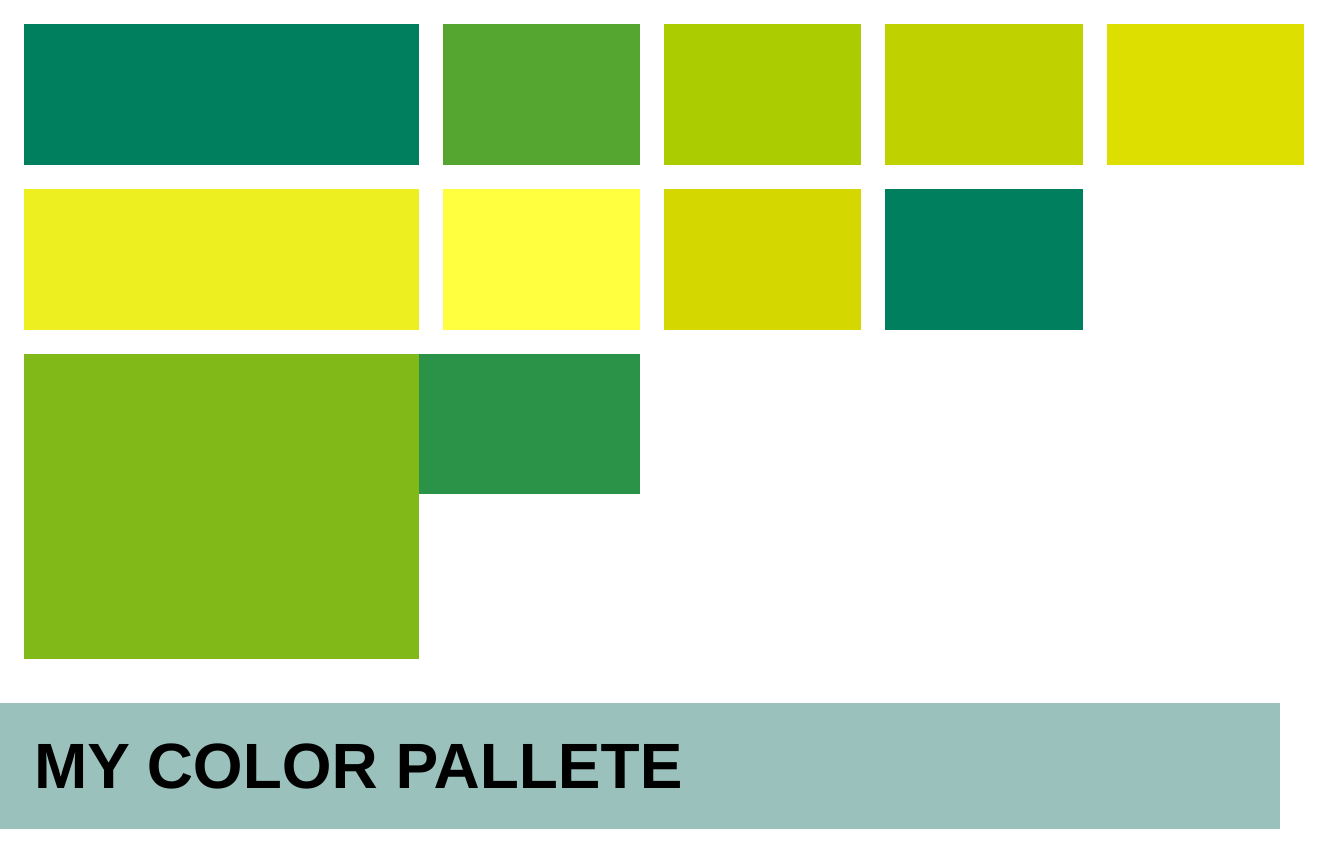
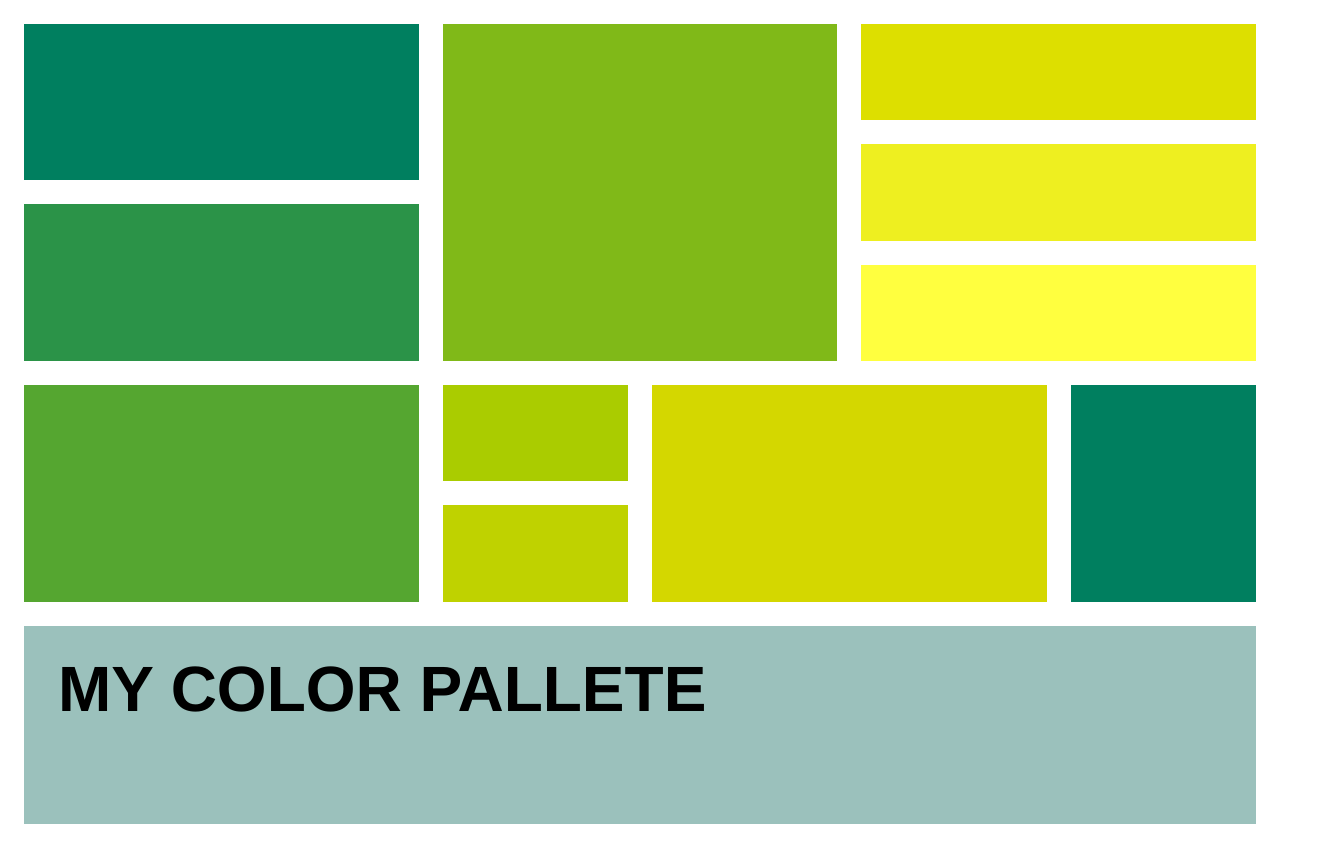
Before and after one commit to jbwizard/css-grid, a plain HTML site: page index.html in a window 1280 px wide. Shown: the whole page, 1328 px wide, since content can reach past the window. After the commit the page ends 824 px from the top, so only its background shows below. Drawn offline with Linux system fonts and the light colour scheme.

Commit message:
add grid

```diff
--- a/index.html
+++ b/index.html
@@ -22,8 +22,8 @@
             <div class="grid_element nine"></div>
             <div class="grid_element ten"></div>
             <div class="grid_element eleven"></div>
+            <div class="twelve">My Color Pallete</div>
         </div>
-        <div class="bottom">My Color Pallete</div>
     </main>
 </body>
 </html>
--- a/styles/styles.css
+++ b/styles/styles.css
@@ -1,64 +1,79 @@
-.container_first{
+main{
     width: 100%;
     height: 100vh;
-    padding: 24px;
+}
+
+.container_first{
+    height: 100vh;
+    margin: 24px;
     display: grid;
+    justify-content: stretch;
+    align-content: stretch;
     gap: 24px;
-    grid-template-columns: 2fr 1fr 1fr 1fr 1fr;
-    grid-template-rows: 1fr 1fr 1fr 1fr 1fr;
-
+    grid-template-columns: auto repeat(5, auto);
+    grid-template-rows: auto repeat(10, auto)
 }
 
 .one{
-    grid-column: 1/2;
-    grid-row: 1/2;
+    grid-row: 1 / 4 ;
+    grid-column: 1/3 ;
     background: #007F5F;
 }
 
 .two{
-    grid-column: 1/3;
-    grid-row: 4/3;
+    grid-row: 4 / 7 ;
+    grid-column: 1 / 3;
     background: #2B9348;
 }
 
 .three{
+    grid-row: 7/11;
+    grid-column: 1/3;
     background: #55A630;
 }
 
 .four{
-    grid-area: 3 / 1 / 5 /2;
+    grid-area: 1 / 3 / 7 / 5 ;
     background: #80B918;
 }
 
 .five{
+    grid-area: 7 / 3 / 9 / 4;
     background: #AACC00;
 }
 
 .six{
+    grid-area: 9 / 3 /11 /4 ;
     background: #BFD200;
 }
 
 .seven{
+    grid-area: 1 / 5 / 3 / 7;
     background: #DDDF00;
 }
 
 .eight{
+    grid-area: 3 / 5 / 5 / 7;
     background: #EEEF20;
 }
 
 .nine{
+    grid-area: 5 / 5 / 7 / 7;
     background: #FFFF3F;
 }
 
 .ten{
+    grid-area: 7 / 4 / 11 / 6;
     background: #D4D700;
 }
 
 .eleven{
+    grid-area: 7 / 6 / 11 / 7;
     background: #007F5F;
 }
 
-.bottom{
+.twelve{
+    grid-area: 11 / 1 / 13 / 7;
     font-family: 'Helvetica Neue';
     font-style: normal;
     font-weight: 700;
@@ -68,6 +83,4 @@
     color: #000000;
     padding: 24px 34px;
     background: #9BC1BC;
-    margin-top: -145px;
-
 }
```
